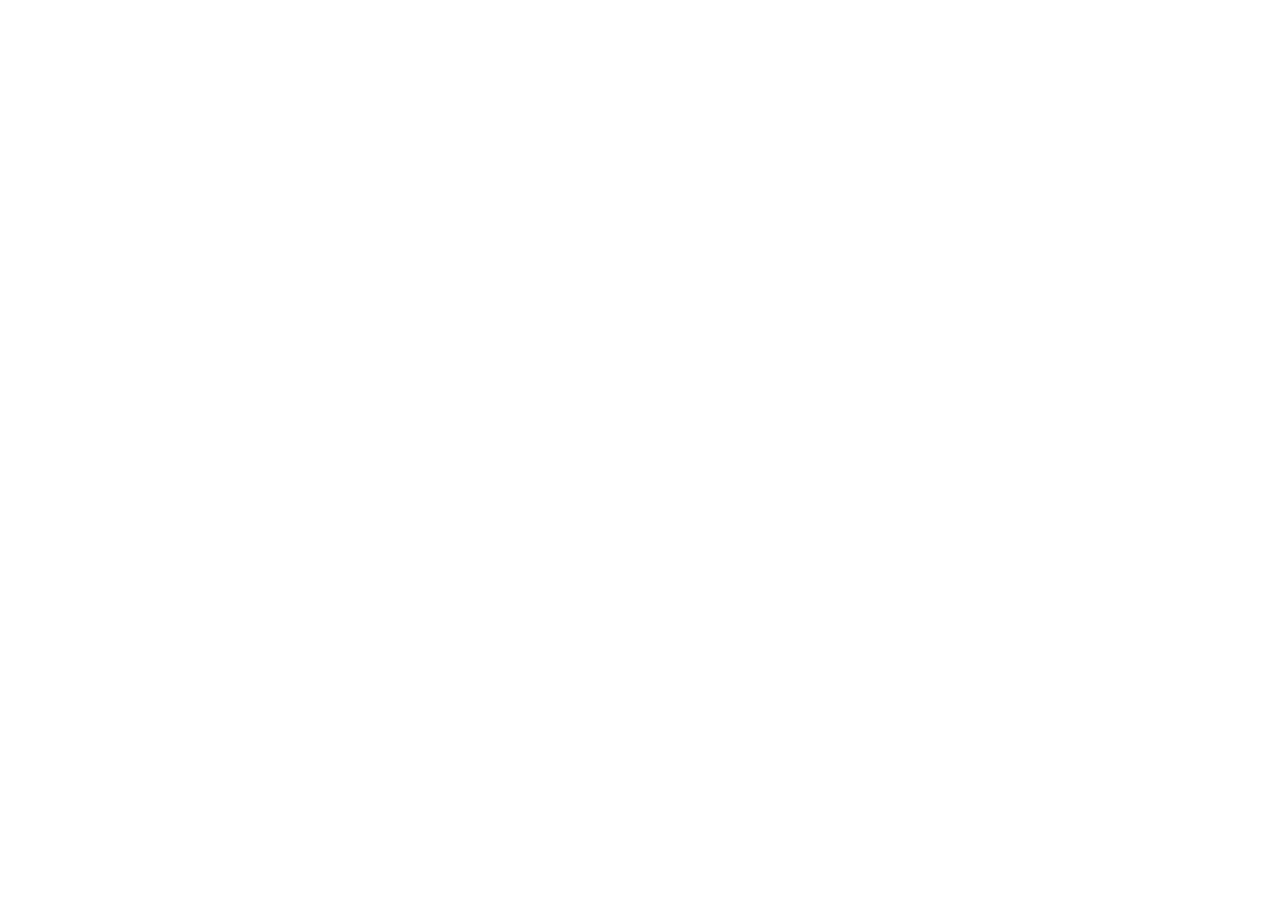
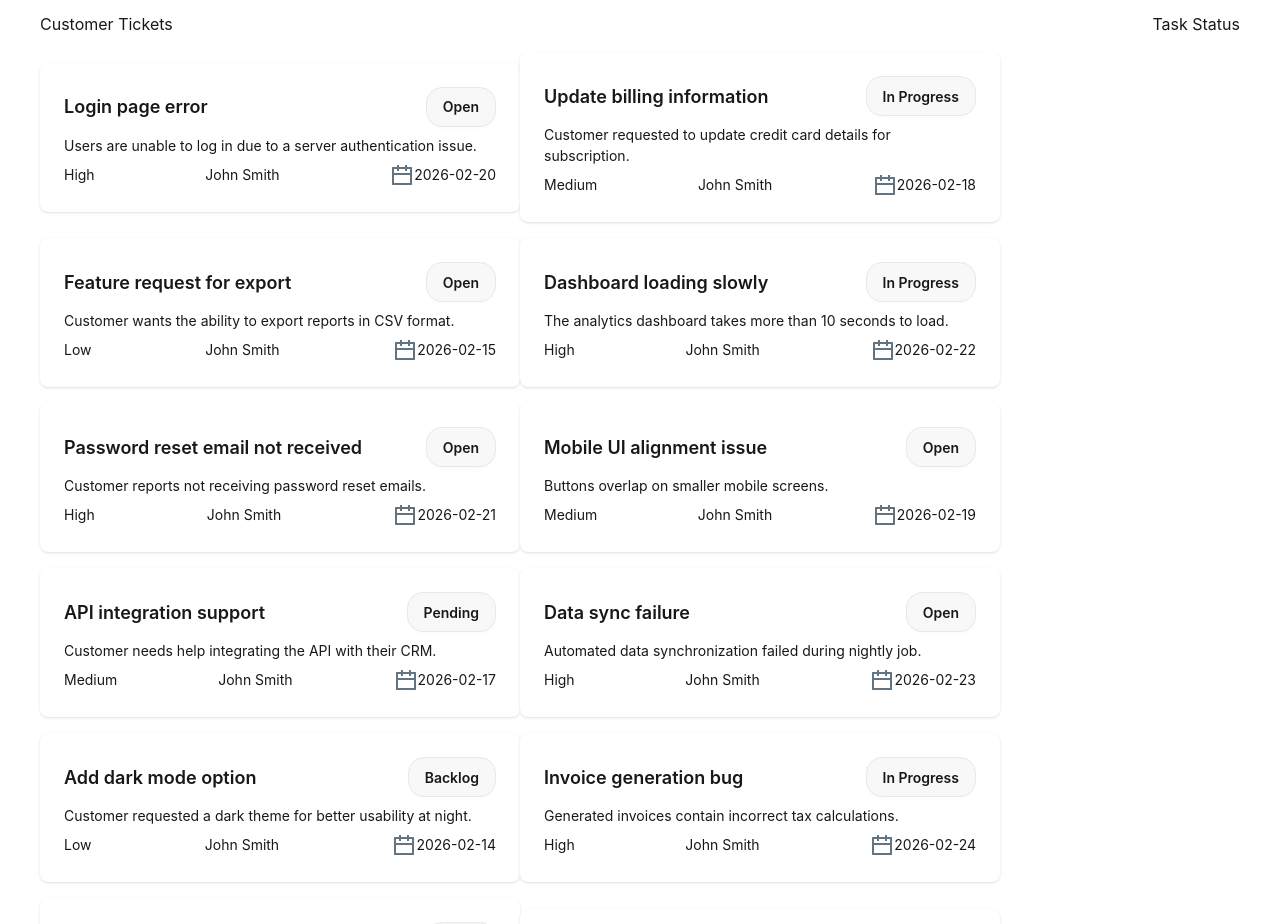
Before and after one commit to shamsuzzamanshams/my-ticket, a React (Vite) app: page / in a window 1280 px wide. Shown: the part 300-1224 px from the top of the page. Before the commit the page ends 800 px from the top, so only its background shows below. Built offline with nearby package versions, Linux system fonts and the light colour scheme.

Commit message:
complete data fatching

```diff
--- /dev/null
+++ b/public/card_data.json
@@ -0,0 +1,137 @@
+[
+	{
+		"id": 1,
+		"title": "Login page error",
+		"description": "Users are unable to log in due to a server authentication issue.",
+		"customer": "Acme Corp",
+		"priority": "High",
+		"status": "Open",
+		"createdAt": "2026-02-20"
+	},
+	{
+		"id": 2,
+		"title": "Update billing information",
+		"description": "Customer requested to update credit card details for subscription.",
+		"customer": "Beta Solutions",
+		"priority": "Medium",
+		"status": "In Progress",
+		"createdAt": "2026-02-18"
+	},
+	{
+		"id": 3,
+		"title": "Feature request for export",
+		"description": "Customer wants the ability to export reports in CSV format.",
+		"customer": "Delta Industries",
+		"priority": "Low",
+		"status": "Open",
+		"createdAt": "2026-02-15"
+	},
+	{
+		"id": 4,
+		"title": "Dashboard loading slowly",
+		"description": "The analytics dashboard takes more than 10 seconds to load.",
+		"customer": "NextGen Tech",
+		"priority": "High",
+		"status": "In Progress",
+		"createdAt": "2026-02-22"
+	},
+	{
+		"id": 5,
+		"title": "Password reset email not received",
+		"description": "Customer reports not receiving password reset emails.",
+		"customer": "Global Mart",
+		"priority": "High",
+		"status": "Open",
+		"createdAt": "2026-02-21"
+	},
+	{
+		"id": 6,
+		"title": "Mobile UI alignment issue",
+		"description": "Buttons overlap on smaller mobile screens.",
+		"customer": "Urban Retail",
+		"priority": "Medium",
+		"status": "Open",
+		"createdAt": "2026-02-19"
+	},
+	{
+		"id": 7,
+		"title": "API integration support",
+		"description": "Customer needs help integrating the API with their CRM.",
+		"customer": "TechNova",
+		"priority": "Medium",
+		"status": "Pending",
+		"createdAt": "2026-02-17"
+	},
+	{
+		"id": 8,
+		"title": "Data sync failure",
+		"description": "Automated data synchronization failed during nightly job.",
+		"customer": "SmartLogix",
+		"priority": "High",
+		"status": "Open",
+		"createdAt": "2026-02-23"
+	},
+	{
+		"id": 9,
+		"title": "Add dark mode option",
+		"description": "Customer requested a dark theme for better usability at night.",
+		"customer": "Creative Studio",
+		"priority": "Low",
+		"status": "Backlog",
+		"createdAt": "2026-02-14"
+	},
+	{
+		"id": 10,
+		"title": "Invoice generation bug",
+		"description": "Generated invoices contain incorrect tax calculations.",
+		"customer": "Prime Finance",
+		"priority": "High",
+		"status": "In Progress",
+		"createdAt": "2026-02-24"
+	},
+	{
+		"id": 11,
+		"title": "Account suspension inquiry",
+		"description": "Customer wants clarification on why their account was suspended.",
+		"customer": "Eco Supplies",
+		"priority": "Medium",
+		"status": "Open",
+		"createdAt": "2026-02-16"
+	},
+	{
+		"id": 12,
+		"title": "Notification settings improvement",
+		"description": "Customer wants granular control over email notifications.",
+		"customer": "Bright Labs",
+		"priority": "Low",
+		"status": "Backlog",
+		"createdAt": "2026-02-13"
+	},
+	{
+		"id": 13,
+		"title": "Report download timeout",
+		"description": "Large reports fail to download due to timeout issues.",
+		"customer": "DataWorks",
+		"priority": "High",
+		"status": "Open",
+		"createdAt": "2026-02-25"
+	},
+	{
+		"id": 14,
+		"title": "Search functionality enhancement",
+		"description": "Customer requested advanced filters in the search module.",
+		"customer": "Insight Analytics",
+		"priority": "Medium",
+		"status": "Pending",
+		"createdAt": "2026-02-12"
+	},
+	{
+		"id": 15,
+		"title": "User role permission bug",
+		"description": "Admin users cannot assign roles to new team members.",
+		"customer": "Vertex Systems",
+		"priority": "High",
+		"status": "In Progress",
+		"createdAt": "2026-02-26"
+	}
+]
--- a/src/App.jsx
+++ b/src/App.jsx
@@ -1,9 +1,18 @@
 
+import { Suspense } from 'react'
 import './App.css'
 import Banner from './Components/Banner/Banner'
+import Card from './Components/Card/Card'
 import NavBar from './Components/NavBar/NavBar'
 
 function App() {
+
+  const fetchCardData = async () =>{
+    const res = await fetch("/card_data.json")
+    return res.json();
+  }
+
+  const cardDatapromise = fetchCardData();
 
 
   return (
@@ -11,6 +20,9 @@
 
       <NavBar></NavBar>
       <Banner></Banner>
+      <Suspense fallback={<span className="loading loading-dots loading-xl"></span>}>
+        <Card cardDatapromise={cardDatapromise}></Card>
+      </Suspense>
 
     </>
   )
--- /dev/null
+++ b/src/Components/Card/Card.jsx
@@ -0,0 +1,43 @@
+import React, { use } from 'react';
+import Cards from '../Cards/Cards';
+
+
+const Card = ({ cardDatapromise }) => {
+
+	const card_data = use(cardDatapromise);
+	console.log(card_data);
+
+
+	return (
+
+
+
+
+
+
+		<div className='flex max-w-[1200px] mx-auto justify-between mt-8'>
+
+			<div>
+				<h3>Customer Tickets</h3>
+
+				<div className='grid grid-cols-1 md:grid-cols-2'>
+
+					{
+						card_data.map(allCard =>
+							<button>
+								<Cards cardDatapromise={cardDatapromise}
+									allCard={allCard}
+								></Cards>
+							</button>
+						)
+					}
+				</div>
+			</div>
+			<div>
+				<h1>Task Status</h1>
+			</div>
+		</div>
+	);
+};
+
+export default Card;
--- /dev/null
+++ b/src/Components/Cards/Cards.jsx
@@ -0,0 +1,31 @@
+import React from 'react';
+import calander from '../../assets/ri_calendar_line.png'
+
+const Cards = ({ allCard }) => {
+	return (
+
+
+		<div className='mt-4'>
+			<div className="card w-120 bg-base-100 card-md shadow-sm">
+				<div className="card-body">
+					<div className='flex justify-between items-center'>
+						<h2 className="card-title">{allCard.title}</h2>
+						<button className="btn rounded-2xl">{allCard.status}</button>
+					</div>
+
+					<p className='text-left'>{allCard.description}</p>
+					<div className="justify-end card-actions text-left">
+						<p>{allCard.priority}</p>
+						<p>John Smith</p>
+						<div className='flex'>
+							<img src={calander} alt="" srcset="" /><p>{allCard.createdAt}</p>
+						</div>
+					</div>
+				</div>
+			</div>
+		</div>
+
+	);
+};
+
+export default Cards;
```
Also changed, not shown: src/assets/ri_calendar_line.png (added).
